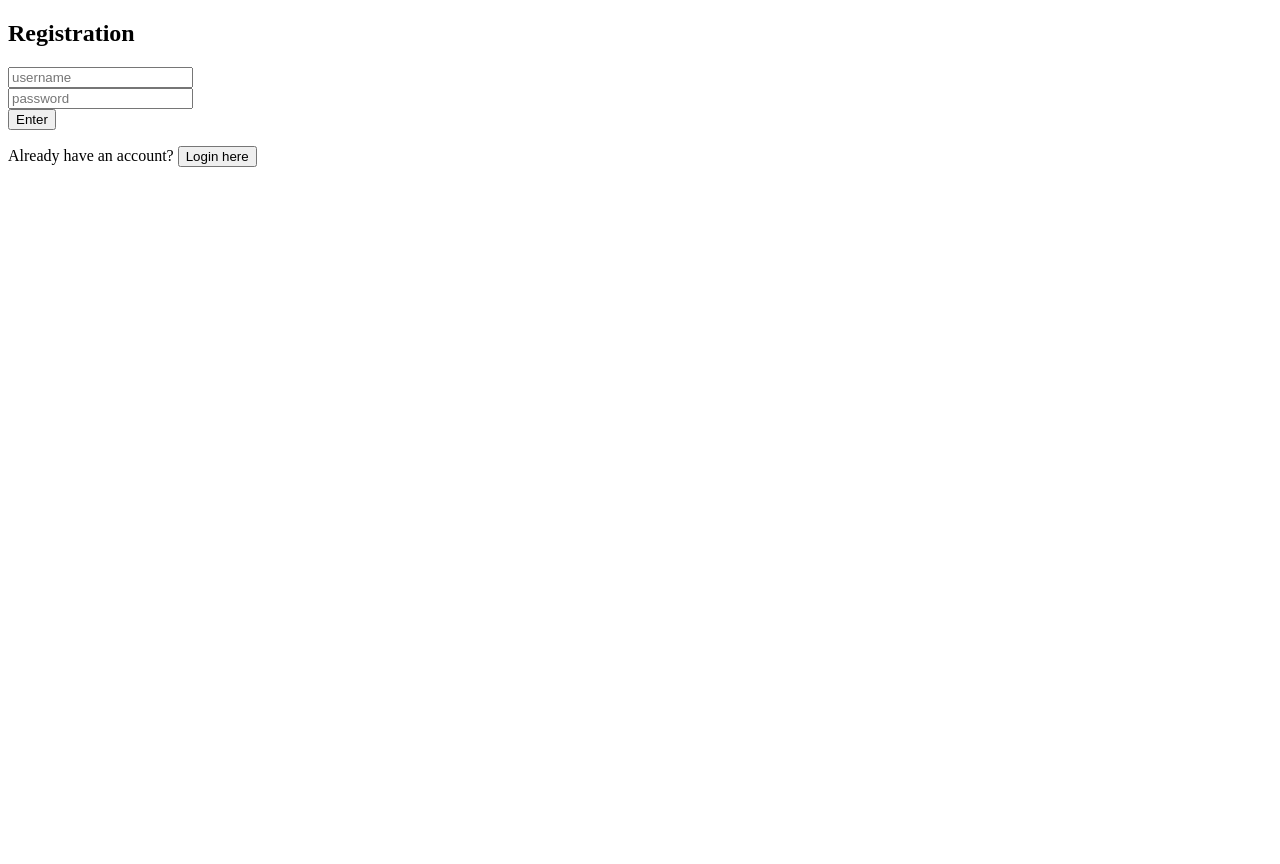
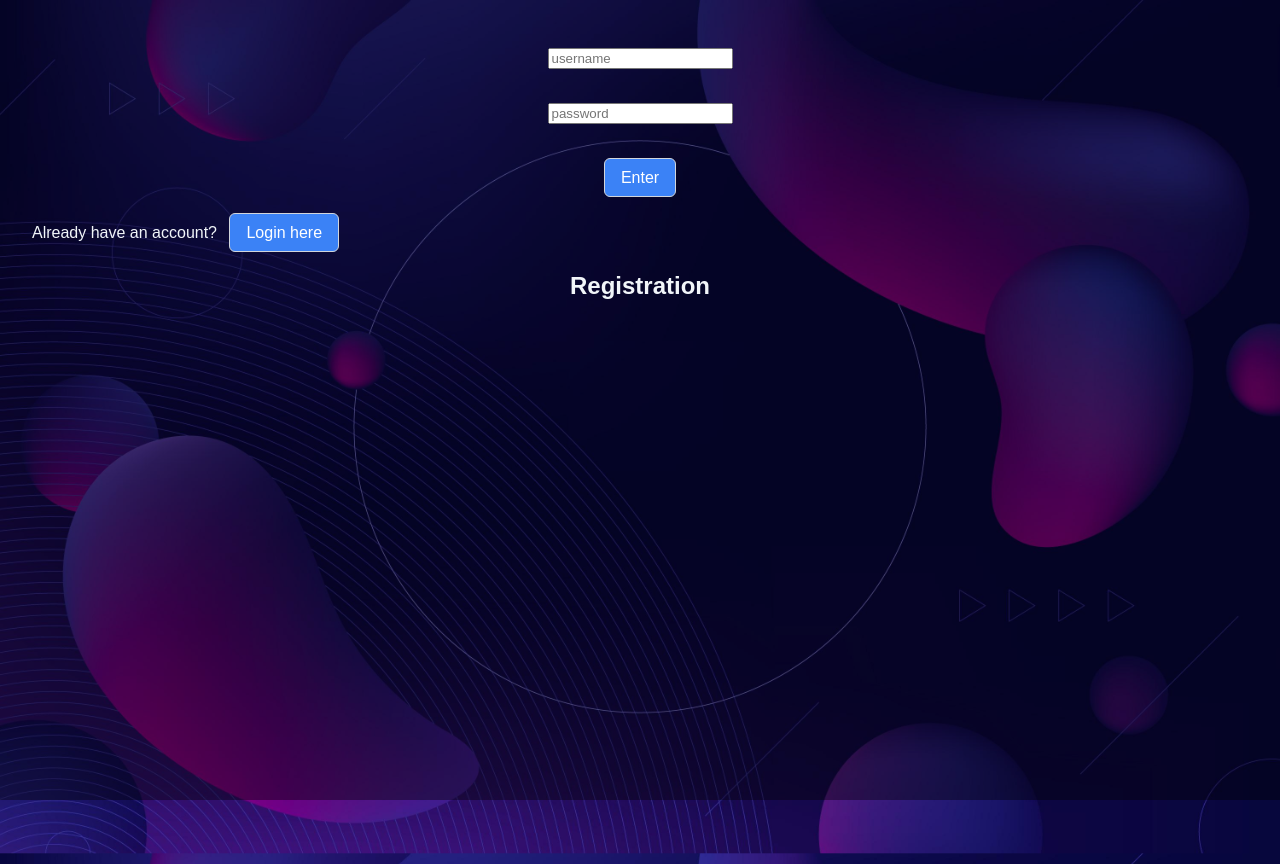
Before and after one commit to lyzo111/MyWeatherReport, a Flask app: page /register in a window 1280 px wide. Before the commit the page ends 167 px from the top, so only its background shows below. Run offline with Flask 3, Linux system fonts and the light colour scheme.

Commit message:
added styling

```diff
--- a/static/css/style.css
+++ b/static/css/style.css
@@ -13,7 +13,7 @@ body {
     background-color: rgba(0,0,0,0.4);
     font-family: Arial, sans-serif;
     padding: 2rem;
-    color: #111827;
+    color: #f1f5f9;
 }
 
 body::before {
@@ -29,7 +29,6 @@ body::before {
 
 h1, h2, h3 {
     text-align: center;
-    color: #1f2937;
     margin-bottom: 1rem;
 }
 
--- a/templates/login.html
+++ b/templates/login.html
@@ -3,6 +3,7 @@
 <head>
     <meta charset="UTF-8">
     <title>Login - My Weather Report</title>
+    <link rel="stylesheet" href="{{ url_for('static', filename='css/style.css') }}">
 </head>
 <body>
     <h2>Login</h2>
--- a/templates/registration.html
+++ b/templates/registration.html
@@ -3,9 +3,10 @@
 <head>
     <meta charset="UTF-8">
     <title>Registration - My Weather Report</title>
+    <link rel="stylesheet" href="{{ url_for('static', filename='css/style.css') }}">
 </head>
 <body>
-    <h2>Registration</h2>
+    <div class="auth-container">
        <form method="post">
             <input type="text" name="username" placeholder="username"><br>
             <input type="password" name="password" placeholder="password"><br>
@@ -16,5 +17,8 @@
         {% if error %}
         <p style="color: red;">{{ error }}</p>
         {% endif %}
+    </div>
+    <h2>Registration</h2>
+
 </body>
 </html>
```
Lines whose indentation alone changed are shown as unchanged.
